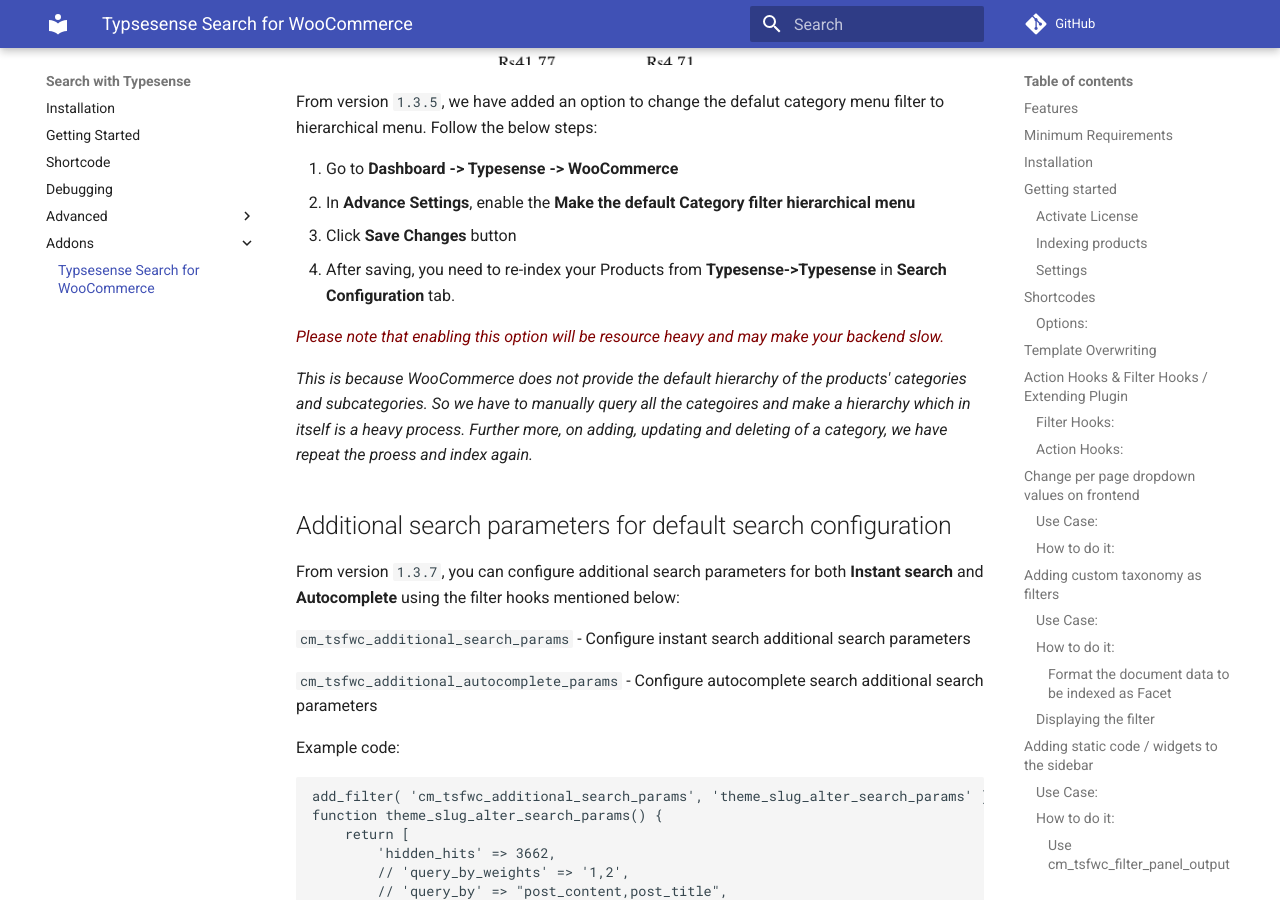
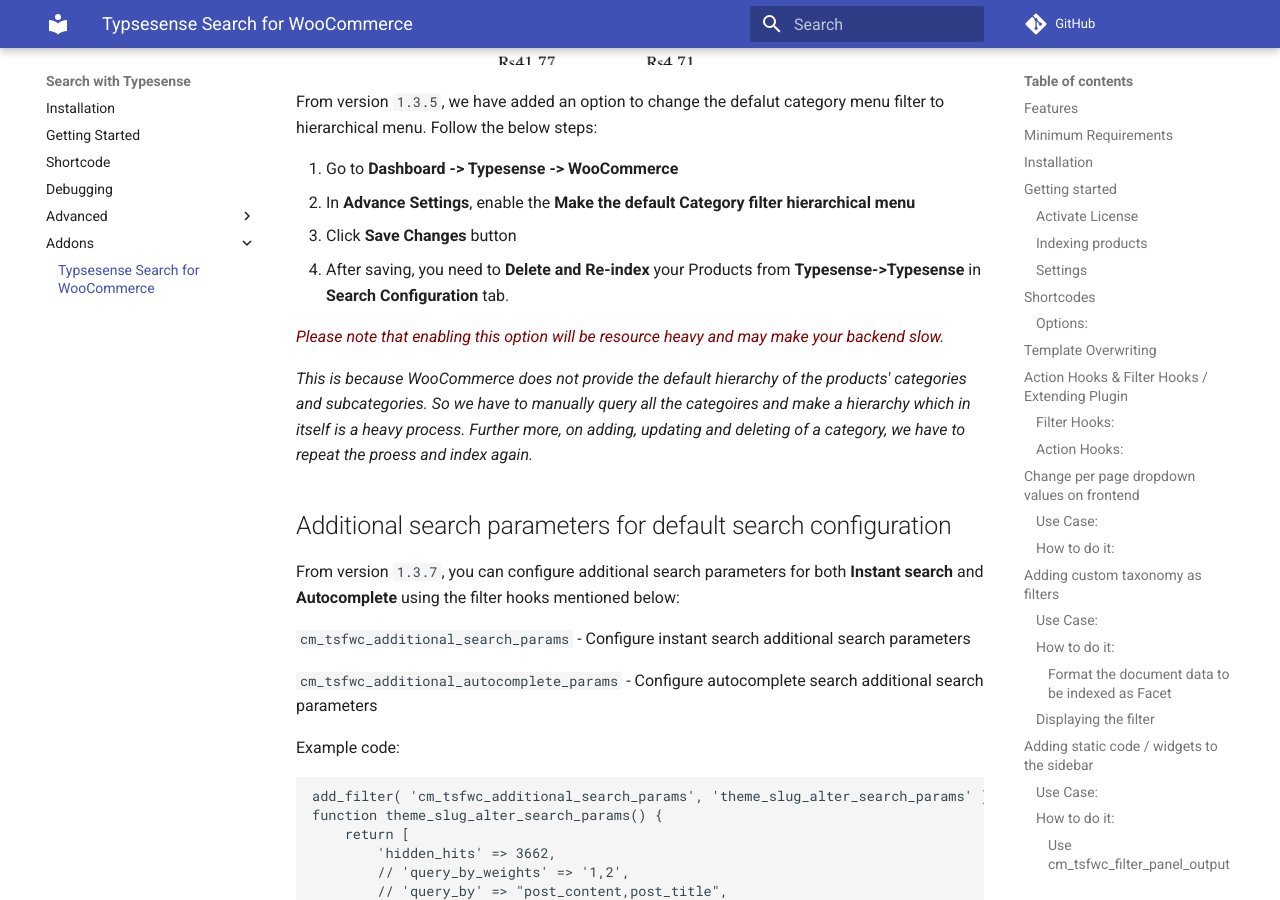
Before and after one commit to codemanas/cm-typesense-docs, an MkDocs documentation site: the page built from docs/tsfwc.md, in a window 1280 px wide and 900 px high, scrolled down 17408 px. Built offline with MkDocs 1.6.1 and Material for MkDocs 9.7.7, drawn with Linux system fonts in a browser that asks for light colours; comment, search, counter and statistics services are not loaded.

Commit message:
Typo fixing

```diff
--- a/docs/tsfwc.md
+++ b/docs/tsfwc.md
@@ -520,11 +520,11 @@
 1. Go to **Dashboard -> Typesense -> WooCommerce**
 2. In **Advance Settings**, enable the **Make the default Category filter hierarchical menu**
 3. Click **Save Changes** button
-4. After saving, you need to re-index your Products from **Typesense->Typesense** in **Search Configuration** tab.
+4. After saving, you need to **Delete and Re-index** your Products from **Typesense->Typesense** in **Search Configuration** tab.
 
 <span style="color: maroon;">*Please note that enabling this option will be resource heavy and may make your backend slow.*</span>
 
-*This is because WooCommerce does not provide the default hierarchy of the products' categories and subcategories. So we have to manually query all the categoires and make a hierarchy which in itself is a heavy process. Further more, on adding, updating and deleting of a category, we have repeat the proess and index again.*
+*This is because WooCommerce does not provide the default hierarchy of the products' categories and subcategories. So we have to manually query all the categoires and make a hierarchy which in itself is a heavy process. Further more, on adding, updating and deleting of a category, we have to repeat the proess and index again.*
 
 
 ## Additional search parameters for default search configuration
```
